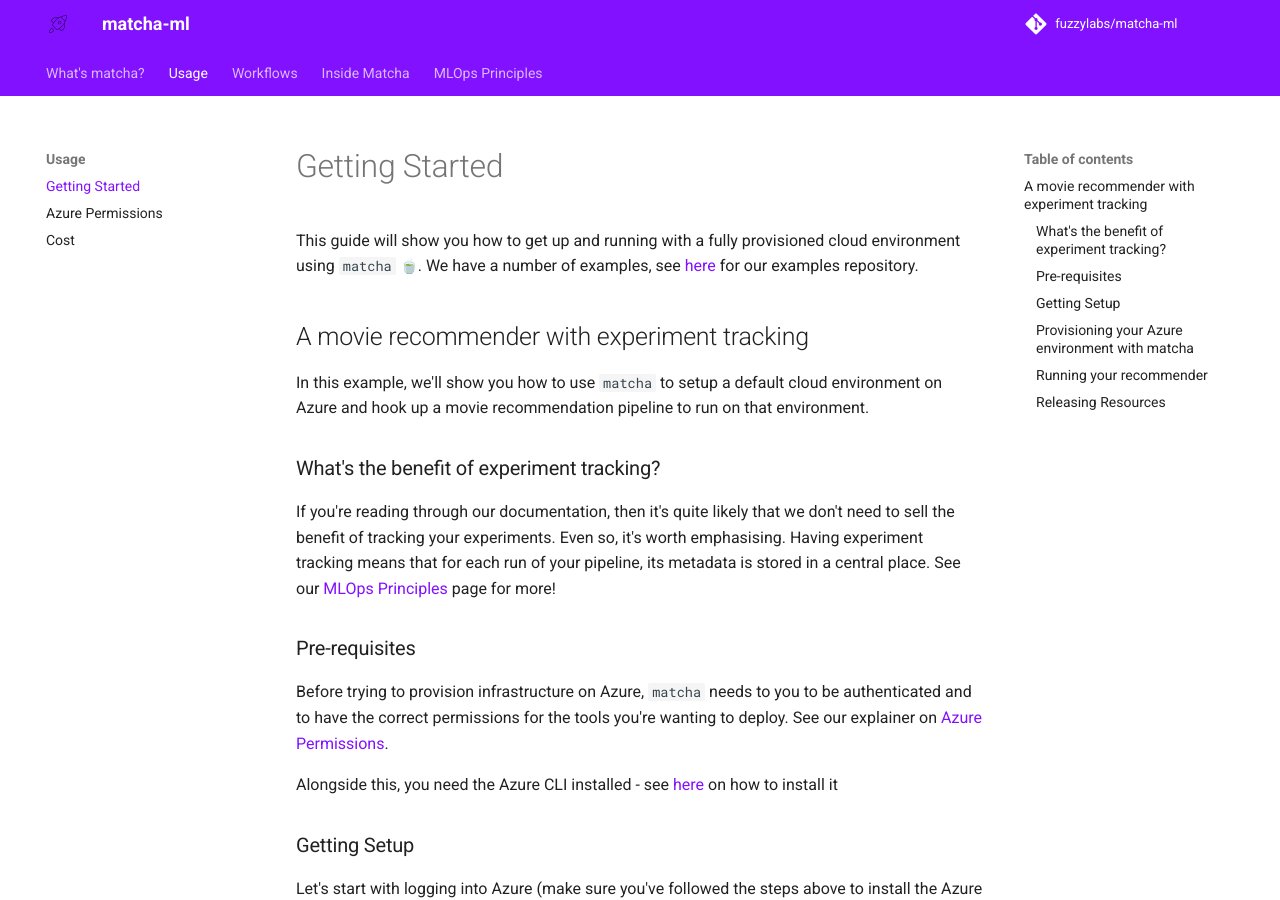
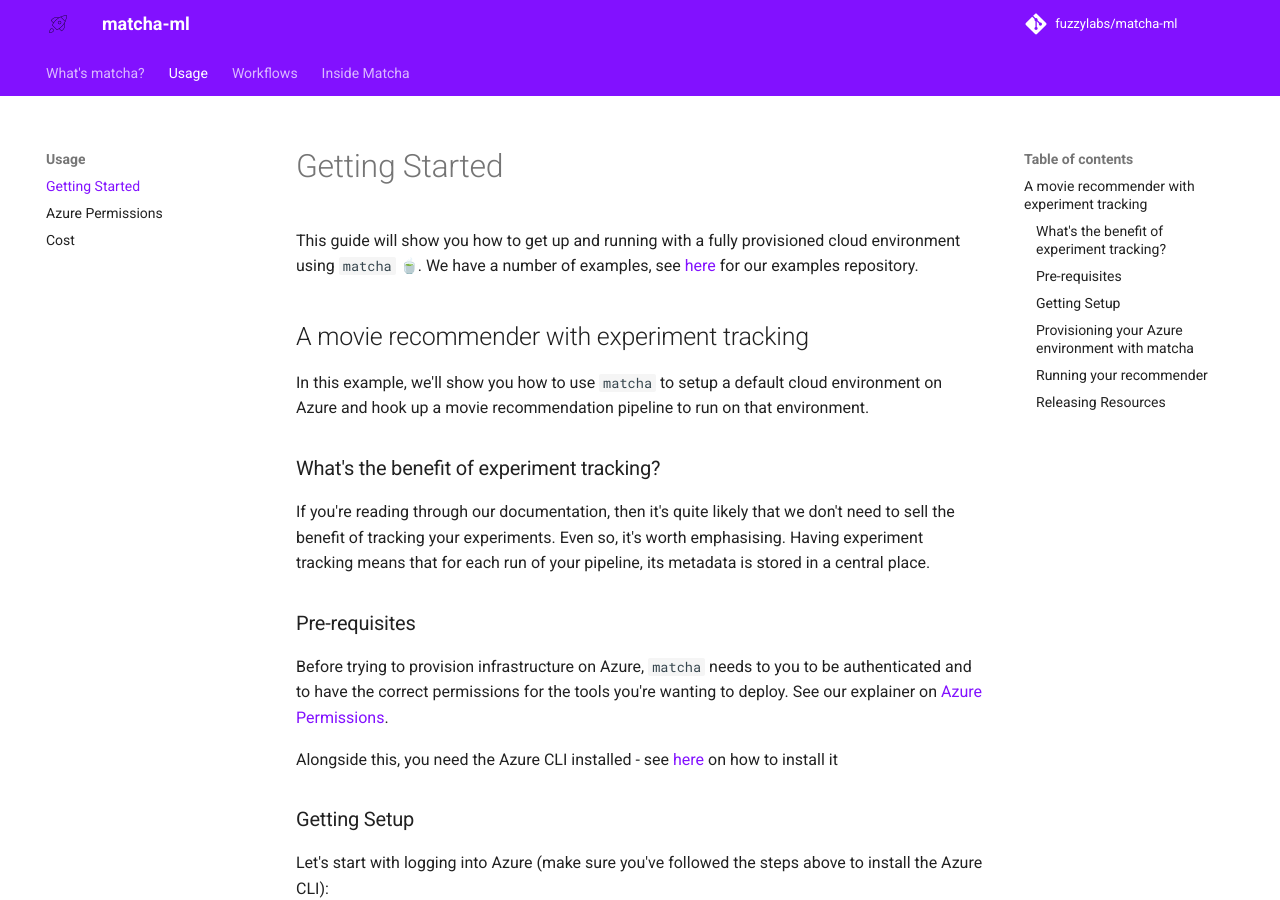
Before and after one commit to fuzzylabs/matcha, an MkDocs documentation site: the page built from docs/getting-started.md, in a window 1280 px wide and 900 px high. Built offline with MkDocs 1.6.1 and Material for MkDocs 9.7.7, drawn with Linux system fonts in a browser that asks for light colours; emoji names are drawn with the system emoji font; comment, search, counter and statistics services are not loaded.

Commit message:
[RPD-137] Remove MLOps Principles page (#78)
* RPD-137 removed mlops-principles

* RPD-137 updated as per PR comments

* RPD-137 small change to inside-matcha

```diff
--- a/docs/getting-started.md
+++ b/docs/getting-started.md
@@ -8,7 +8,7 @@
 
 ### What's the benefit of experiment tracking?
 
-If you're reading through our documentation, then it's quite likely that we don't need to sell the benefit of tracking your experiments. Even so, it's worth emphasising. Having experiment tracking means that for each run of your pipeline, its metadata is stored in a central place. See our [MLOps Principles](mlops_principles.md) page for more!
+If you're reading through our documentation, then it's quite likely that we don't need to sell the benefit of tracking your experiments. Even so, it's worth emphasising. Having experiment tracking means that for each run of your pipeline, its metadata is stored in a central place.
 
 ### Pre-requisites
 
--- a/mkdocs.yml
+++ b/mkdocs.yml
@@ -13,7 +13,6 @@
     - Cost: 'costings.md'
   - Workflows: 'workflows.md'
   - Inside Matcha: 'inside-matcha.md'
-  - MLOps Principles: 'mlops-principles.md'
 
 theme:
   name: material
```
Also changed, not shown: docs/inside-matcha.md (+0 -2 lines), docs/mlops-principles.md (deleted, +0 -1 lines).
